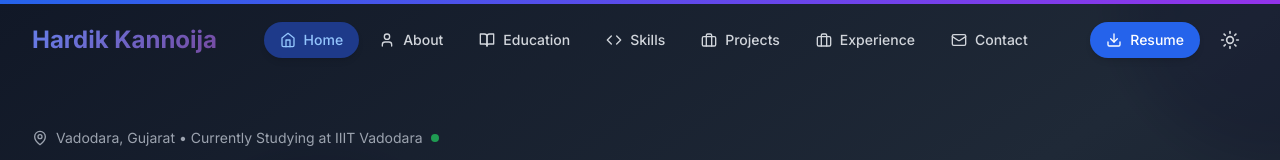
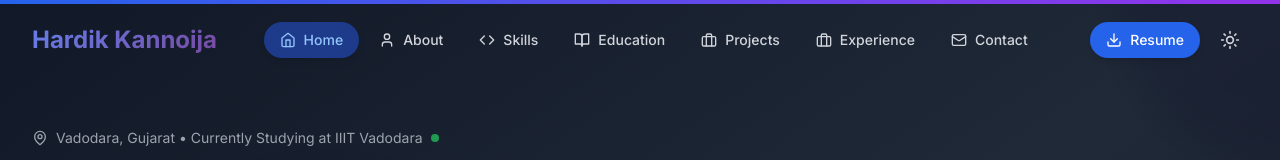
Before and after one commit to hard-i-k/portfolio, a React (Vite) app in the folder frontend/: page / in a window 1280 px wide. Shown: the top 160 px of the page. Built offline with nearby package versions, Linux system fonts and the light colour scheme.

Commit message:
Reorder navbar buttons to match home page section order

```diff
--- a/frontend/src/components/Header.jsx
+++ b/frontend/src/components/Header.jsx
@@ -75,8 +75,8 @@ const Header = () => {
   const navItems = [
     { href: '#home', label: 'Home', icon: Home },
     { href: '#about', label: 'About', icon: User },
+    { href: '#skills', label: 'Skills', icon: Code },
     { href: '#education', label: 'Education', icon: BookOpen },
-    { href: '#skills', label: 'Skills', icon: Code },
     { href: '#projects', label: 'Projects', icon: Briefcase },
     { href: '#experience', label: 'Experience', icon: Briefcase },
     { href: '#contact', label: 'Contact', icon: Mail },
```
